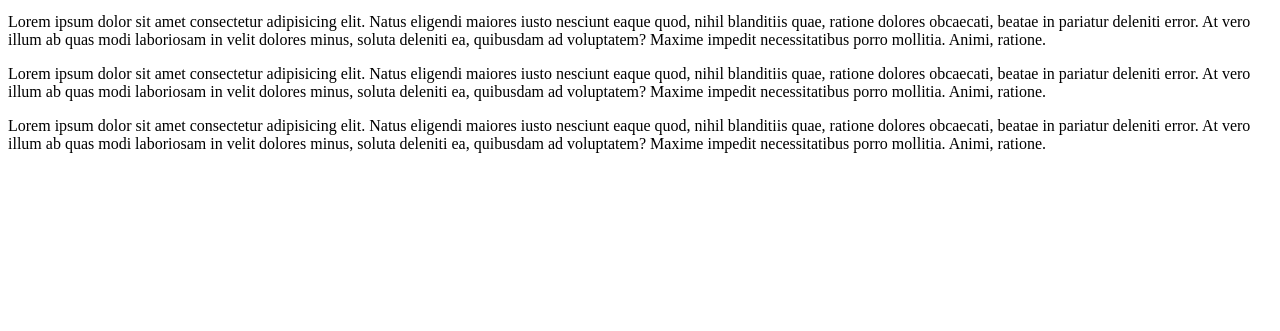
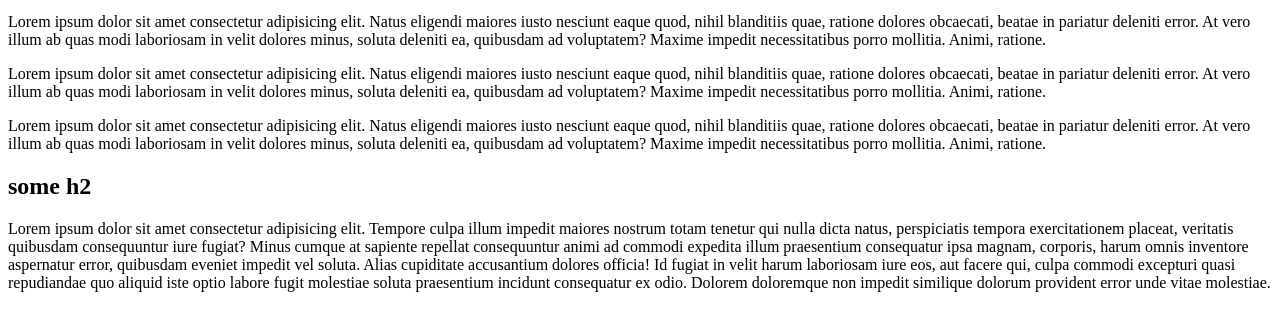
Before and after one commit to d9d9deema/GIT-Chemyakov-course, a plain HTML site: page index.html in a window 1280 px wide. Shown: the part 119-450 px from the top of the page. Drawn offline with Linux system fonts and the light colour scheme.

Commit message:
Revert "Update index.html"
This reverts commit 0ec9a2d57ec49c21b2fbf3b6cb83dc4810a516af.

```diff
--- a/index.html
+++ b/index.html
@@ -17,8 +17,9 @@
 
   <p>Lorem ipsum dolor sit amet consectetur adipisicing elit. Natus eligendi maiores iusto nesciunt eaque quod, nihil blanditiis quae, ratione dolores obcaecati, beatae in pariatur deleniti error. At vero illum ab quas modi laboriosam in velit dolores minus, soluta deleniti ea, quibusdam ad voluptatem? Maxime impedit necessitatibus porro mollitia. Animi, ratione.</p>
 
+  <h2>some h2</h2>
 
-
+  <p>Lorem ipsum dolor sit amet consectetur adipisicing elit. Tempore culpa illum impedit maiores nostrum totam tenetur qui nulla dicta natus, perspiciatis tempora exercitationem placeat, veritatis quibusdam consequuntur iure fugiat? Minus cumque at sapiente repellat consequuntur animi ad commodi expedita illum praesentium consequatur ipsa magnam, corporis, harum omnis inventore aspernatur error, quibusdam eveniet impedit vel soluta. Alias cupiditate accusantium dolores officia! Id fugiat in velit harum laboriosam iure eos, aut facere qui, culpa commodi excepturi quasi repudiandae quo aliquid iste optio labore fugit molestiae soluta praesentium incidunt consequatur ex odio. Dolorem doloremque non impedit similique dolorum provident error unde vitae molestiae.</p>
 
 </body>
 </html>
```
